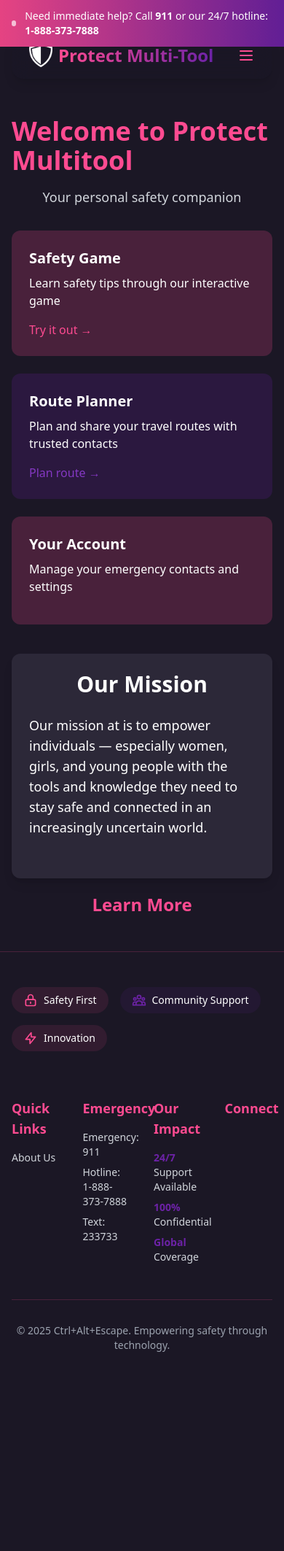
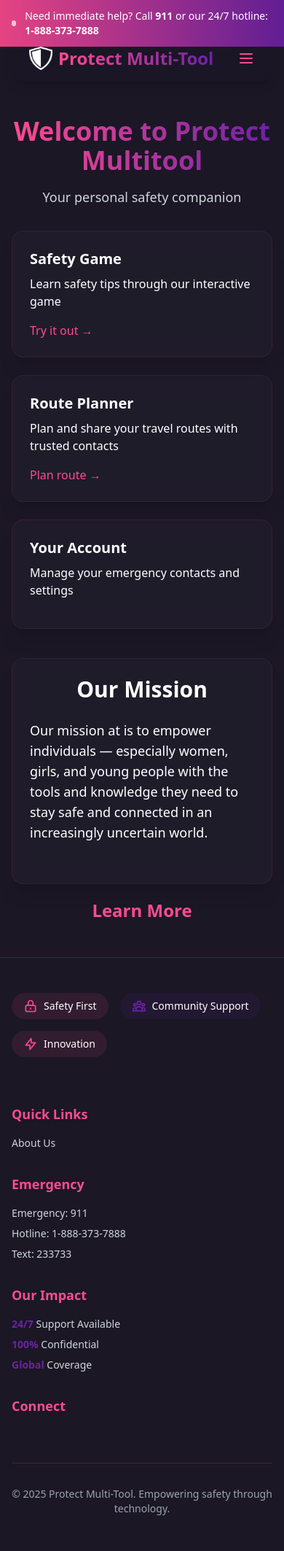
Before and after one commit to 3disturbed/Protect_Multitool, a Django app: page / in a window 390 px wide. Shown: the whole page at 73% size. Before the commit the page ends 1853 px from the top, so only its background shows below. Run offline with Django 5.2, Linux system fonts and the light colour scheme; some libraries are stand-ins or nearby versions.

Commit message:
Update responsiveness spacing, styling and colours on base and home.

```diff
--- a/home_page/templates/home_page/home.html
+++ b/home_page/templates/home_page/home.html
@@ -5,7 +5,7 @@
 
 {% block content %}
 <div class="flex flex-col items-center justify-center mt-10">
-    <h1 class="text-4xl font-bold text-accent mb-4">Welcome to Protect Multitool</h1>
+    <h1 class="text-4xl text-center font-bold bg-gradient-to-r from-accent to-secondary bg-clip-text text-transparent mb-4">Welcome to Protect Multitool</h1>
     <p class="text-lg text-gray-300 mb-8">Your personal safety companion</p>
 </div>
 
@@ -13,21 +13,21 @@
 <!-- Features Grid -->
 <div class="grid grid-cols-1 md:grid-cols-3 gap-6">
     <!-- Game Feature -->
-    <div class="p-6 bg-accent/20 rounded-xl hover:bg-accent/30 transition-all">
+    <div class="backdrop-blur-md bg-neutral-light/30 rounded-2xl p-6 shadow-xl border border-accent/10">
         <h2 class="text-xl font-bold mb-2">Safety Game</h2>
         <p class="mb-4">Learn safety tips through our interactive game</p>
         <a href="{% url 'game:home' %}" class="text-accent hover:text-accent-light">Try it out →</a>
     </div>
 
     <!-- Route Planner Feature -->
-    <div class="p-6 bg-secondary/20 rounded-xl hover:bg-secondary/30 transition-all">
+    <div class="backdrop-blur-md bg-neutral-light/30 rounded-2xl p-6 shadow-xl border border-accent/10">
         <h2 class="text-xl font-bold mb-2">Route Planner</h2>
         <p class="mb-4">Plan and share your travel routes with trusted contacts</p>
-        <a href="{% url 'route_planner:home' %}" class="text-secondary-light hover:text-secondary">Plan route →</a>
+        <a href="{% url 'route_planner:home' %}" class="text-accent hover:text-accent-light">Plan route →</a>
     </div>
 
     <!-- Account Feature -->
-    <div class="p-6 bg-accent/20 rounded-xl hover:bg-accent/30 transition-all">
+    <div class="backdrop-blur-md bg-neutral-light/30 rounded-2xl p-6 shadow-xl border border-accent/10">
         <h2 class="text-xl font-bold mb-2">Your Account</h2>
         <p class="mb-4">Manage your emergency contacts and settings</p>
 
@@ -35,8 +35,8 @@
 </div>
 
 <!-- Impacts of Human Trafficking Section -->
-<div class="mt-10 text-white bg-neutral-light rounded-xl p-6 shadow-lg">
-    <h2 class="text-3xl text-white text-center font-bold text-secondary mb-6">Our Mission</h2>
+<div class="mt-10 backdrop-blur-md bg-neutral-light/30 rounded-2xl p-6 shadow-xl border border-accent/10">
+    <h2 class="text-3xl text-white text-center font-bold mb-6">Our Mission</h2>
     <p class="text-lg text-white-300 mb-8">
         Our mission at is to empower individuals — especially women, girls,
         and young people with the tools and knowledge they need to stay safe and connected in
--- a/templates/base.html
+++ b/templates/base.html
@@ -48,7 +48,7 @@
         <div class="max-w-7xl mx-auto px-4 py-3 relative">
             <div class="flex items-center justify-center space-x-3">
                 <span class="animate-pulse h-2 w-2 bg-white rounded-full"></span>
-                <p class="text-sm md:text-base font-medium">
+                <p class="text-sm md:text-base text font-medium">
                     Need immediate help? Call <span class="font-bold">911</span> or our 24/7 hotline:
                     <a href="tel:{% if emergency_hotline %}{{ emergency_hotline }}{% else %}1-888-373-7888{% endif %}"
                        class="font-bold hover:underline">
@@ -60,15 +60,15 @@
     </div>
 
     <!-- Navigation -->
-    <nav class="fixed w-full z-40 top-8">
+    <nav class="fixed w-full z-40 top-9 h-16">
         <div class="mx-auto px-4 py-3">
             <div class="backdrop-blur-md bg-neutral/70 rounded-2xl shadow-lg px-6 py-4">
                 <div class="flex justify-between items-center">
                     <!-- Logo -->
                     <div class="flex items-center space-x-4">
                         <a href="{% url 'home_page:home' %}" class="flex items-center space-x-2">
-                            <img src="{% static 'home_page/logo.png' %}" alt="Logo" class="h-8 w-8 ">
-                            <span class="text-2xl font-bold bg-gradient-to-r from-accent to-secondary bg-clip-text text-transparent">
+                            <img src="{% static 'home_page/logo.png' %}" alt="Logo" class="h-8 w-8">
+                            <span class="text-2xl md:text-lg sm:text-md font-bold bg-gradient-to-r from-accent to-secondary bg-clip-text text-transparent">
                                 Protect Multi-Tool
                             </span>
                         </a>
@@ -185,7 +185,7 @@
 
     <!-- Emergency Modal -->
     <div id="emergencyModal"
-    class="fixed inset-0 flex items-center justify-center hidden bg-black bg-opacity-50 px-5 mt-5 z-50">
+    class="fixed inset-0 flex items-center justify-center hidden bg-black bg-opacity-50 px-5 z-50">
     <!-- Modal Content -->
         <div class="bg-white rounded-lg shadow-xl w-full max-w-md mx-auto p-6 relative">
             <!-- Close Button -->
@@ -260,14 +260,14 @@
                     </div>
                     {% endblock %}
                 </div>
-            <!-- Footer Links Section - Right Side -->
+                <!-- Footer Links Section - Right Side -->
                 <div class="lg:w-1/2">
-                    <div class="grid grid-cols-4 gap-8">
+                    <div class="grid grid-cols-1 sm:grid-cols-4 lg:grid-cols-4 gap-8">
                         <!-- Quick Links -->
                         <div>
                             <h3 class="text-lg font-bold text-accent mb-4">Quick Links</h3>
                             <ul class="space-y-2 text-sm text-gray-300">
-                                <li><a href="{% url 'home_page:home' %}" class="hover:text-accent transition-colors">About Us</a></li>
+                                <li><a href="{% url 'home_page:about' %}" class="hover:text-accent transition-colors">About Us</a></li>
                             </ul>
                         </div>
 
@@ -325,7 +325,7 @@
 
             <!-- Copyright -->
             <div class="mt-12 pt-8 border-t border-accent/20 text-center text-sm text-gray-400">
-                <p>&copy; {% now "Y" %} Ctrl+Alt+Escape. {% block footer_tagline %}Empowering safety through technology.{% endblock %}</p>
+                <p>&copy; {% now "Y" %} Protect Multi-Tool. {% block footer_tagline %}Empowering safety through technology.{% endblock %}</p>
             </div>
         </div>
     </footer>
```
